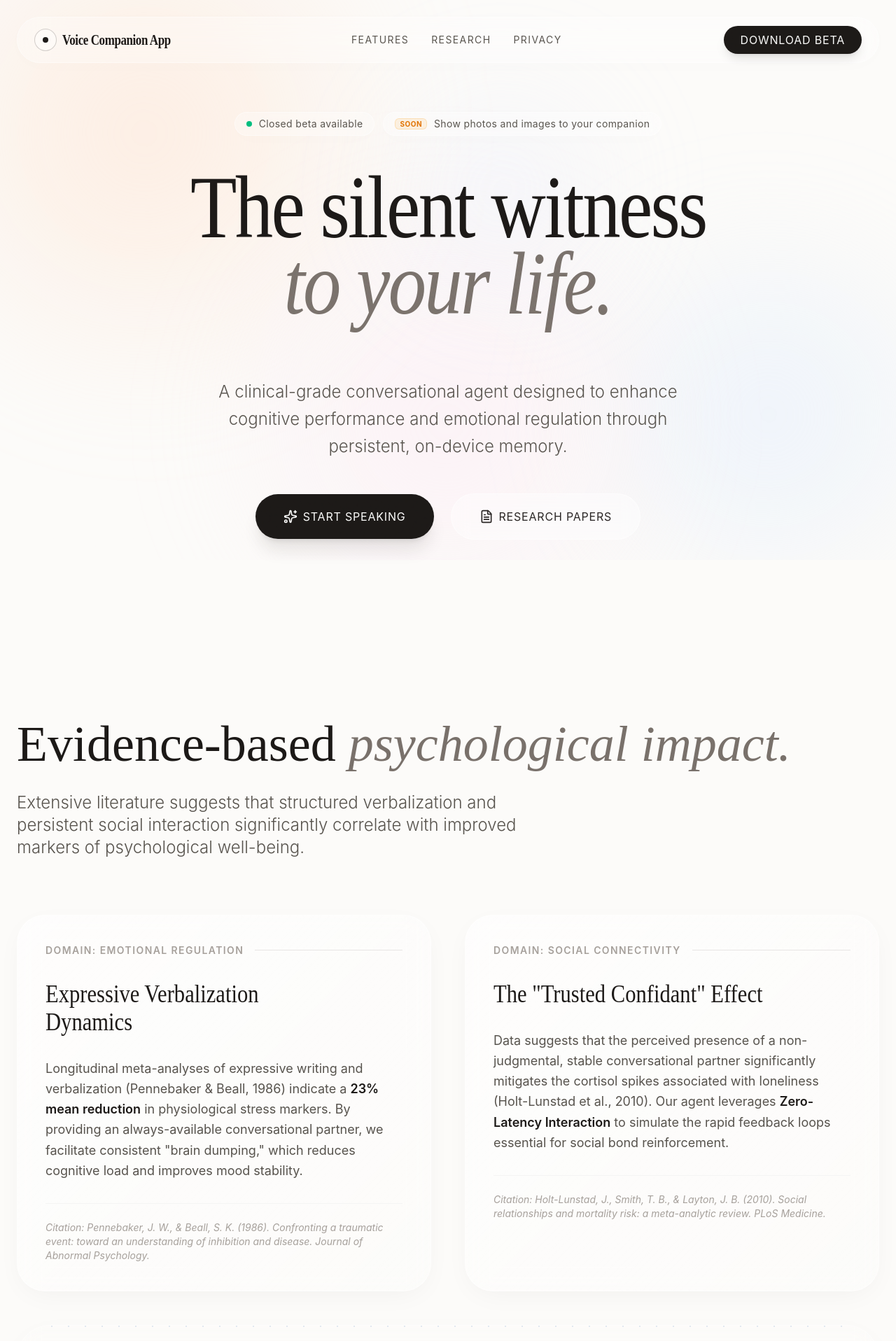
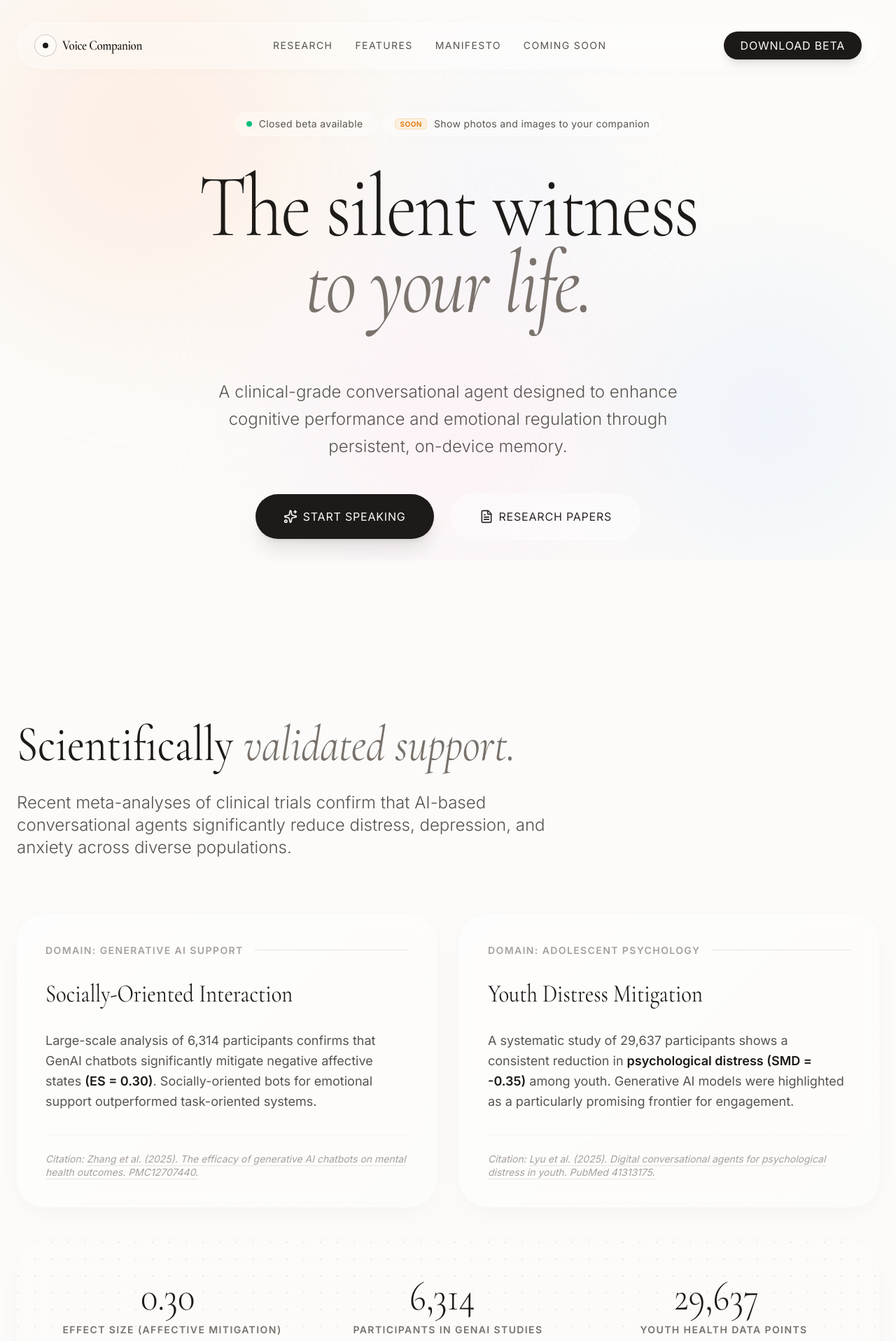
Before and after one commit to condr-at/voice-companion-app-website, a React (Vite) app: page / in a window 1280 px wide. Shown: the top 1916 px of the page at 70% size. Built offline with nearby package versions, Linux system fonts and the light colour scheme.

Commit message:
feat: update research section with new scientific claims and citations, and refine privacy section content and styling

```diff
--- a/src/components/CallToAction.jsx
+++ b/src/components/CallToAction.jsx
@@ -9,7 +9,7 @@ const AppleIcon = () => (
 
 const CallToAction = () => {
     return (
-        <section className="max-w-7xl mx-auto mb-20 reveal">
+        <section id="cta" className="max-w-7xl mx-auto mb-20 reveal">
             <div className="bg-stone-900 rounded-[2.5rem] p-12 md:p-24 text-center relative overflow-hidden shadow-2xl">
 
                 <div className="absolute top-0 right-0 w-[600px] h-[600px] bg-indigo-500/20 rounded-full blur-[120px] translate-x-1/3 -translate-y-1/3"></div>
--- a/src/components/Features.jsx
+++ b/src/components/Features.jsx
@@ -28,7 +28,7 @@ const Features = () => {
                     italicPart="Built for privacy."
                     description="Your conversations are yours alone. No clouds, no servers, no trade-offs. Powered by the Neural Engine on your device."
                 />
-                <div className="grid grid-cols-1 md:grid-cols-3 gap-8">
+                <div className="grid grid-cols-1 lg:grid-cols-3 gap-8">
                     <FeatureItem
                         icon={IconPulse}
                         title="True Offline"
--- a/src/components/Navigation.jsx
+++ b/src/components/Navigation.jsx
@@ -1,25 +1,102 @@
-import React from 'react';
+import React, { useState, useEffect } from 'react';
+import { Menu as MenuIcon, X } from 'lucide-react';
 import { scrollToSection } from '../utils/scroll';
 import Button from './ui/Button';
 
 const Navigation = () => {
+    const [isOpen, setIsOpen] = useState(false);
+    const [scrolled, setScrolled] = useState(false);
+
+    useEffect(() => {
+        const handleScroll = () => {
+            setScrolled(window.scrollY > 20);
+        };
+        window.addEventListener('scroll', handleScroll);
+        return () => window.removeEventListener('scroll', handleScroll);
+    }, []);
+
+    const navItems = [
+        { name: 'Research', href: '#research' },
+        { name: 'Features', href: '#features' },
+        { name: 'Manifesto', href: '#privacy_manifesto' },
+        { name: 'Coming Soon', href: '#coming-soon' },
+    ];
+
+    const toggleMenu = () => setIsOpen(!isOpen);
+
+    const handleNavClick = (href) => {
+        setIsOpen(false);
+        if (href === '#') {
+            window.scrollTo({ top: 0, behavior: 'smooth' });
+        } else {
+            scrollToSection(href);
+        }
+    };
+
     return (
-        <nav className="fixed top-0 w-full z-40 px-6 py-6 transition-all duration-300">
-            <div className="max-w-7xl mx-auto flex justify-between items-center glass px-6 py-3 rounded-full">
-                <a href="#" className="flex items-center gap-2 group" onClick={(e) => { e.preventDefault(); window.scrollTo({ top: 0, behavior: 'smooth' }); }}>
-                    <div className="w-8 h-8 rounded-full border border-stone-400/50 flex items-center justify-center bg-white/20 backdrop-blur-sm transition-transform group-hover:scale-110">
-                        <div className="w-2 h-2 bg-stone-900 rounded-full"></div>
+        <nav className={`fixed top-0 w-full z-50 transition-all duration-500 ${scrolled ? 'py-4' : 'py-8'}`}>
+            <div className="max-w-7xl mx-auto px-6">
+                <div className={`flex justify-between items-center glass px-6 py-3 rounded-full transition-all duration-500 ${scrolled ? 'shadow-lg bg-white/40' : ''}`}>
+                    <a
+                        href="#"
+                        className="flex items-center gap-2 group"
+                        onClick={(e) => { e.preventDefault(); handleNavClick('#'); }}
+                    >
+                        <div className="w-8 h-8 rounded-full border border-stone-400/50 flex items-center justify-center bg-white/20 backdrop-blur-sm transition-transform group-hover:scale-110">
+                            <div className="w-2 h-2 bg-stone-900 rounded-full"></div>
+                        </div>
+                        <span className="text-xl font-semibold tracking-tight text-stone-900 editorial">Voice Companion</span>
+                    </a>
+
+                    {/* Desktop Navigation */}
+                    <div className="hidden md:flex items-center gap-8">
+                        {navItems.map((item) => (
+                            <a
+                                key={item.name}
+                                href={item.href}
+                                onClick={(e) => { e.preventDefault(); handleNavClick(item.href); }}
+                                className="text-sm font-sans font-normal uppercase tracking-widest text-stone-600 hover:text-stone-900 transition-colors"
+                            >
+                                {item.name}
+                            </a>
+                        ))}
                     </div>
-                    <span className="text-xl font-semibold tracking-tight text-stone-900 editorial">Voice Companion App</span>
-                </a>
 
-                <div className="hidden md:flex items-center gap-8">
-                    <a href="#features" onClick={(e) => { e.preventDefault(); scrollToSection('#features'); }} className="text-sm font-sans font-normal uppercase tracking-widest text-stone-600 hover:text-stone-900 transition-colors">Features</a>
-                    <a href="#research" onClick={(e) => { e.preventDefault(); scrollToSection('#research'); }} className="text-sm font-sans font-normal uppercase tracking-widest text-stone-600 hover:text-stone-900 transition-colors">Research</a>
-                    <a href="#privacy" onClick={(e) => { e.preventDefault(); scrollToSection('#privacy'); }} className="text-sm font-sans font-normal uppercase tracking-widest text-stone-600 hover:text-stone-900 transition-colors">Privacy</a>
+                    <div className="hidden md:block">
+                        <Button variant="nav" onClick={() => handleNavClick('#cta')}>Download Beta</Button>
+                    </div>
+
+                    {/* Mobile Menu Button */}
+                    <button
+                        className="md:hidden p-2 text-stone-900 hover:bg-stone-100 rounded-full transition-colors focus:outline-none"
+                        onClick={toggleMenu}
+                        aria-label="Toggle menu"
+                    >
+                        {isOpen ? <X size={24} /> : <MenuIcon size={24} />}
+                    </button>
                 </div>
+            </div>
 
-                <Button variant="nav">Download Beta</Button>
+            {/* Mobile Navigation Overlay */}
+            <div
+                className={`fixed inset-0 bg-stone-50/95 backdrop-blur-xl z-[-1] md:hidden transition-all duration-500 ease-in-out ${isOpen ? 'opacity-100 translate-y-0' : 'opacity-0 -translate-y-full pointer-events-none'
+                    }`}
+            >
+                <div className="flex flex-col items-center justify-center h-full gap-8 px-6">
+                    {navItems.map((item) => (
+                        <a
+                            key={item.name}
+                            href={item.href}
+                            onClick={(e) => { e.preventDefault(); handleNavClick(item.href); }}
+                            className="text-2xl font-serif text-stone-900 tracking-tight hover:text-stone-600 transition-colors editorial"
+                        >
+                            {item.name}
+                        </a>
+                    ))}
+                    <div className="mt-4 w-full max-w-xs">
+                        <Button variant="nav" onClick={() => handleNavClick('#cta')} className="w-full py-4 text-lg">Download Beta</Button>
+                    </div>
+                </div>
             </div>
         </nav>
     );
--- a/src/components/Privacy.jsx
+++ b/src/components/Privacy.jsx
@@ -4,7 +4,7 @@ import { IconShield, IconLock, IconBrain } from './ui/Icons';
 
 const Privacy = () => {
     return (
-        <section id="privacy" className="py-20 relative z-10">
+        <section id="privacy_manifesto" className="py-20 relative z-10">
             <div className="max-w-7xl mx-auto">
                 <Card className="p-12 md:p-24 relative overflow-hidden" delay="0ms">
                     <div className="absolute inset-0 opacity-40 pointer-events-none">
@@ -14,9 +14,8 @@ const Privacy = () => {
 
                     <div className="relative z-10 grid grid-cols-1 md:grid-cols-2 gap-16 items-center">
                         <div className="space-y-10">
-                            <h2 className="text-4xl md:text-5xl text-stone-900 leading-[0.9]">
-                                <span className="editorial block">Intimacy demands</span>
-                                <span className="editorial block italic text-stone-500">exceptional privacy</span>
+                            <h2 className="text-5xl md:text-6xl text-stone-900 leading-[1.1]">
+                                Intimacy demands <em className="text-stone-500 italic">exceptional privacy</em>
                             </h2>
                             <p className="text-xl text-stone-700 font-light leading-relaxed font-sans">
                                 Intimate data requires sovereign storage. By executing the inference lifecycle entirely within the secure enclave, we ensure zero leakage of psychological state data.
--- a/src/components/Research.jsx
+++ b/src/components/Research.jsx
@@ -7,58 +7,59 @@ const Research = () => {
         <section id="research" className="py-32 relative z-10 scroll-mt-24">
             <div className="max-w-7xl mx-auto">
                 <SectionHeader
-                    title="Evidence-based"
-                    italicPart="psychological impact."
-                    description="Extensive literature suggests that structured verbalization and persistent social interaction significantly correlate with improved markers of psychological well-being."
+                    title="Scientifically"
+                    italicPart="validated support."
+                    description="Recent meta-analyses of clinical trials confirm that AI-based conversational agents significantly reduce distress, depression, and anxiety across diverse populations."
                 />
 
-                <div className="grid grid-cols-1 lg:grid-cols-2 gap-12">
-                    <Card className="space-y-8" p="12">
+                <div className="grid grid-cols-1 lg:grid-cols-2 gap-8">
+
+                    <Card className="space-y-8" delay="0ms">
                         <div className="flex items-center gap-4 text-stone-400">
-                            <span className="text-sm font-semibold tracking-widest uppercase font-sans">Domain: Emotional Regulation</span>
+                            <span className="text-sm font-semibold tracking-widest uppercase font-sans">Domain: Generative AI Support</span>
                             <div className="h-px flex-1 bg-stone-200"></div>
                         </div>
-                        <h3 className="text-4xl text-stone-900 editorial">Expressive Verbalization Dynamics</h3>
+                        <h3 className="text-4xl text-stone-900 editorial">Socially-Oriented Interaction</h3>
                         <p className="text-lg text-stone-600 font-sans leading-relaxed">
-                            Longitudinal meta-analyses of expressive writing and verbalization (Pennebaker & Beall, 1986) indicate a <span className="text-stone-900 font-semibold">23% mean reduction</span> in physiological stress markers. By providing an always-available conversational partner, we facilitate consistent "brain dumping," which reduces cognitive load and improves mood stability.
+                            Large-scale analysis of 6,314 participants confirms that GenAI chatbots significantly mitigate negative affective states <span className="text-stone-900 font-semibold">(ES = 0.30)</span>. Socially-oriented bots for emotional support outperformed task-oriented systems.
                         </p>
                         <div className="pt-6 border-t border-stone-100">
-                            <p className="text-sm italic text-stone-400 font-sans">
-                                Citation: Pennebaker, J. W., & Beall, S. K. (1986). Confronting a traumatic event: toward an understanding of inhibition and disease. Journal of Abnormal Psychology.
+                            <p className="text-sm italic text-stone-400 font-sans leading-snug">
+                                Citation: <a href="https://pmc.ncbi.nlm.nih.gov/articles/PMC12707440/" target="_blank" rel="noopener noreferrer" className="hover:text-stone-600 underline decoration-stone-200 underline-offset-4 transition-colors">Zhang et al. (2025). The efficacy of generative AI chatbots on mental health outcomes. PMC12707440.</a>
                             </p>
                         </div>
                     </Card>
 
                     <Card className="space-y-8" delay="100ms">
                         <div className="flex items-center gap-4 text-stone-400">
-                            <span className="text-sm font-semibold tracking-widest uppercase font-sans">Domain: Social Connectivity</span>
+                            <span className="text-sm font-semibold tracking-widest uppercase font-sans">Domain: Adolescent Psychology</span>
                             <div className="h-px flex-1 bg-stone-200"></div>
                         </div>
-                        <h3 className="text-4xl text-stone-900 editorial">The "Trusted Confidant" Effect</h3>
+                        <h3 className="text-4xl text-stone-900 editorial">Youth Distress Mitigation</h3>
                         <p className="text-lg text-stone-600 font-sans leading-relaxed">
-                            Data suggests that the perceived presence of a non-judgmental, stable conversational partner significantly mitigates the cortisol spikes associated with loneliness (Holt-Lunstad et al., 2010). Our agent leverages <span className="text-stone-900 font-semibold">Zero-Latency Interaction</span> to simulate the rapid feedback loops essential for social bond reinforcement.
+                            A systematic study of 29,637 participants shows a consistent reduction in <span className="text-stone-900 font-semibold">psychological distress (SMD = -0.35)</span> among youth. Generative AI models were highlighted as a particularly promising frontier for engagement.
                         </p>
                         <div className="pt-6 border-t border-stone-100">
-                            <p className="text-sm italic text-stone-400 font-sans">
-                                Citation: Holt-Lunstad, J., Smith, T. B., & Layton, J. B. (2010). Social relationships and mortality risk: a meta-analytic review. PLoS Medicine.
+                            <p className="text-sm italic text-stone-400 font-sans leading-snug">
+                                Citation: <a href="https://pubmed.ncbi.nlm.nih.gov/41313175/" target="_blank" rel="noopener noreferrer" className="hover:text-stone-600 underline decoration-stone-200 underline-offset-4 transition-colors">Lyu et al. (2025). Digital conversational agents for psychological distress in youth. PubMed 41313175.</a>
                             </p>
                         </div>
                     </Card>
                 </div>
 
-                <div className="mt-12 glass-card p-12 rounded-[3rem] data-grid reveal" style={{ transitionDelay: '200ms' }}>
+                <div className="mt-12 glass-card p-12 rounded-[3rem] data-grid reveal" style={{ transitionDelay: '300ms' }}>
                     <div className="grid grid-cols-1 md:grid-cols-3 gap-12 text-center">
                         <div>
-                            <div className="text-6xl font-light text-stone-900 mb-2 editorial">0.84</div>
-                            <p className="text-sm font-semibold uppercase tracking-widest text-stone-500 font-sans">Correlation: Interaction vs Calm</p>
+                            <div className="text-6xl font-light text-stone-900 mb-2 editorial">0.30</div>
+                            <p className="text-sm font-semibold uppercase tracking-widest text-stone-500 font-sans">Effect Size (Affective Mitigation)</p>
                         </div>
                         <div>
-                            <div className="text-6xl font-light text-stone-900 mb-2 editorial">14.2%</div>
-                            <p className="text-sm font-semibold uppercase tracking-widest text-stone-500 font-sans">Increase in Working Memory Capacity</p>
+                            <div className="text-6xl font-light text-stone-900 mb-2 editorial">6,314</div>
+                            <p className="text-sm font-semibold uppercase tracking-widest text-stone-500 font-sans">Participants in GenAI Studies</p>
                         </div>
                         <div>
-                            <div className="text-6xl font-light text-stone-900 mb-2 editorial">30ms</div>
-                            <p className="text-sm font-semibold uppercase tracking-widest text-stone-500 font-sans">Neural Response Latency (Local)</p>
+                            <div className="text-6xl font-light text-stone-900 mb-2 editorial">29,637</div>
+                            <p className="text-sm font-semibold uppercase tracking-widest text-stone-500 font-sans">Youth Health Data Points</p>
                         </div>
                     </div>
                 </div>
--- a/src/index.css
+++ b/src/index.css
@@ -1,5 +1,5 @@
+@import url('https://fonts.googleapis.com/css2?family=Cormorant+Garamond:ital,wght@0,300;0,400;0,500;0,600;0,700;1,400;1,500&family=Inter:wght@300;400;500;600&display=swap');
 @import "tailwindcss";
-@import url('https://fonts.googleapis.com/css2?family=Cormorant+Garamond:ital,wght@0,300;0,400;0,500;0,600;0,700;1,400;1,500&family=Inter:wght@300;400;500;600&display=swap');
 
 @theme {
     --font-sans: "Inter", ui-sans-serif, system-ui, sans-serif;
@@ -22,11 +22,30 @@ body {
     -moz-osx-font-smoothing: grayscale;
 }
 
+/* Compress Garamond by default for headings and serif text */
+h1,
+h2,
+h3,
+h4,
+h5,
+h6 {
+    font-family: var(--font-serif);
+    transform: scaleX(0.85);
+    transform-origin: left;
+}
+
+.font-serif,
 .editorial {
     font-family: var(--font-serif);
     transform: scaleX(0.85);
     transform-origin: left;
     display: inline-block;
+}
+
+/* Reset for block-level behavior if needed while maintaining squeeze */
+.block-editorial {
+    display: block;
+    width: 100%;
 }
 
 .editorial-center {
@@ -36,8 +55,20 @@ body {
     display: inline-block;
 }
 
+/* Ensure centered text in headers also uses center origin */
+.text-center h1,
+.text-center h2,
+.text-center h3,
+.text-center h4,
+.text-center h5,
+.text-center h6 {
+    transform-origin: center;
+}
+
 .font-sans {
     font-family: var(--font-sans);
+    /* Ensure sans font is never accidentally squeezed if nested */
+    transform: scaleX(1);
 }
 
 .noise-overlay {
```
